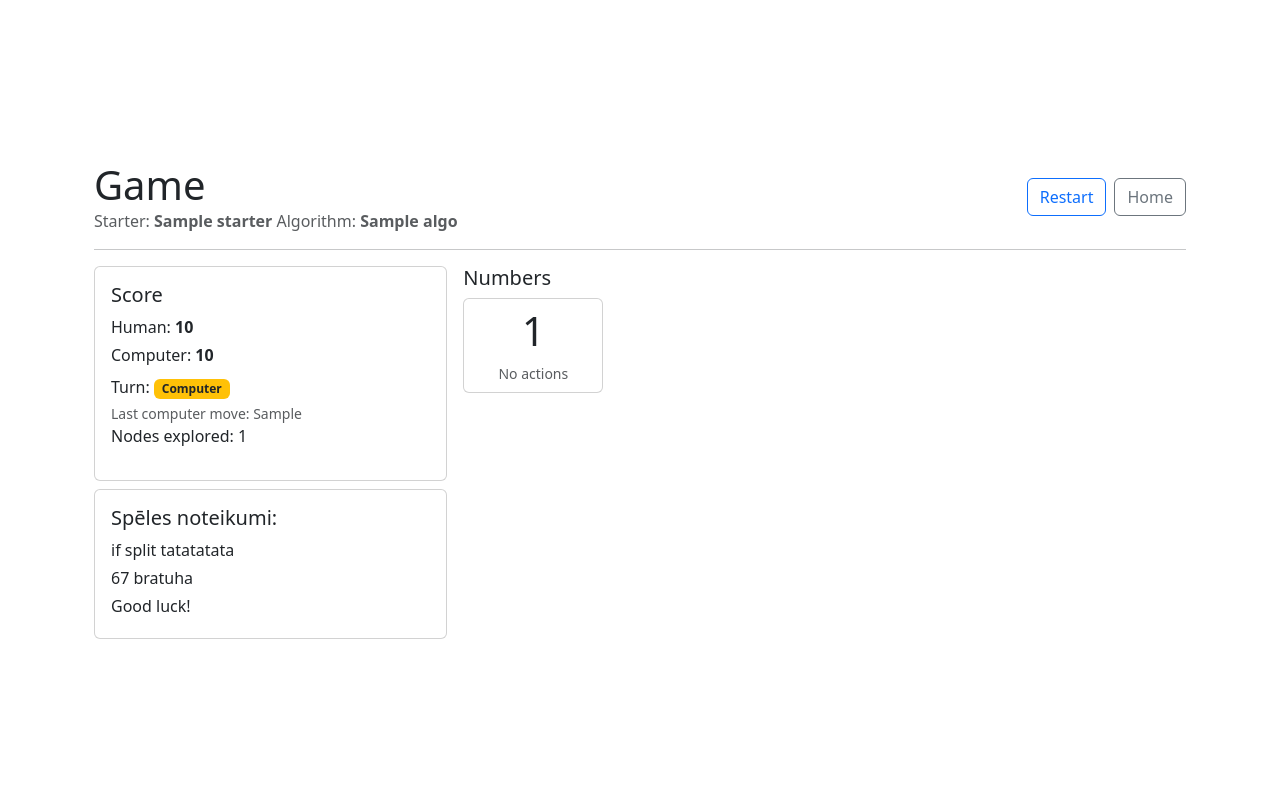
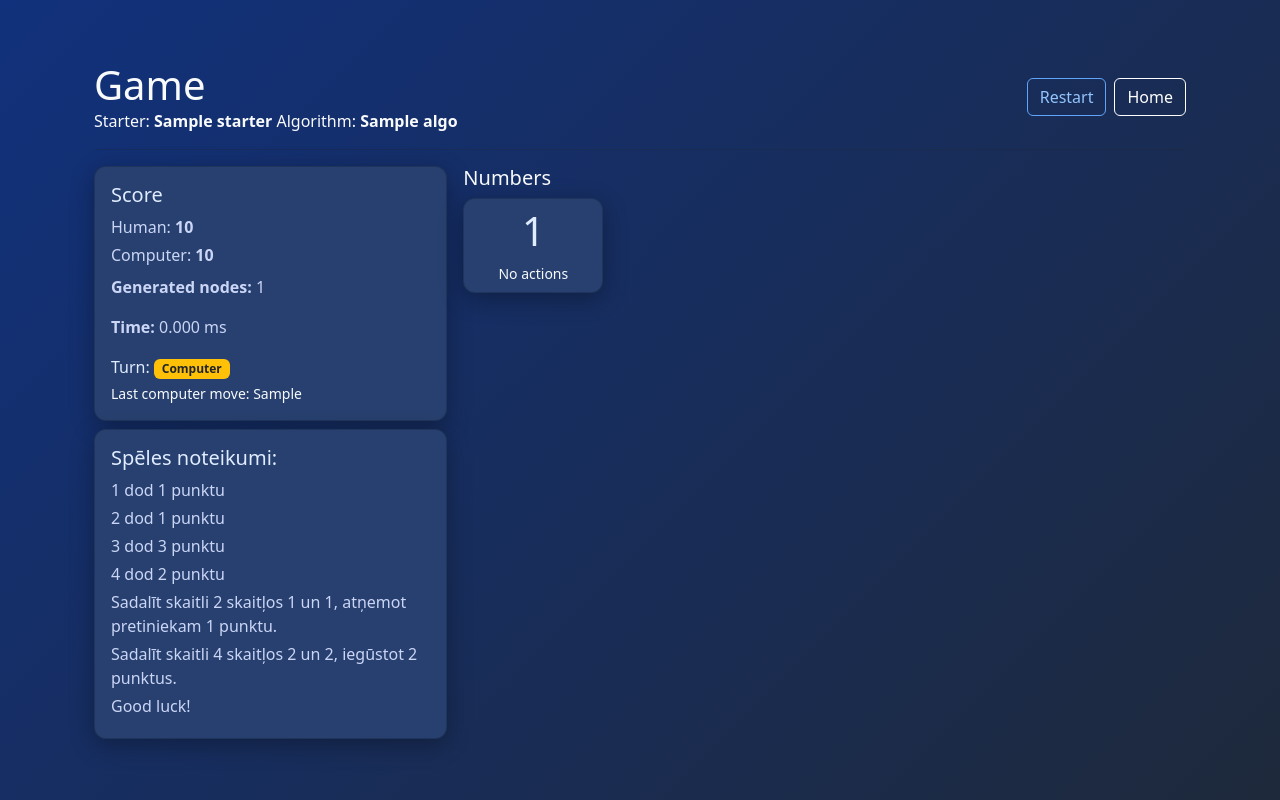
Before and after one commit to Fafn1rrr/ai_prakt1, a Flask app: template templates/game.html in a window 1280 px wide. Run offline with Flask 3, Linux system fonts and the light colour scheme; the template is opened without the code that fills it: most values are stand-ins (such as "Sample title", 1, 10 or a date in 2020).

Commit message:
finished(maybe)

```diff
--- a/app.py
+++ b/app.py
@@ -10,6 +10,8 @@ app.secret_key = "change-me-please"
 MINIMAX_DEPTH = 8
 ALPHABETA_DEPTH = 8
 
+# Konsoles statistika
+PRINT_AI_STATS = True
 
 
 class Node:
@@ -34,7 +36,7 @@ class Node:
 
         # Punktu tabula par skaitļa paņemšanu
         # Game rules: 1 un 2 dod 1 punktu, 3 dod 3 punktus, 4 dod 2 punktus
-        # Split 2 +1+1 dod 1 punktu, Split 4 -> 2+2 dod 2 punktus
+        # Split 2 +1+1 dod 0 punktu, Split 4 -> 2+2 dod 2 punktus
         take_points = {
             1: 1,
             2: 1,
@@ -55,9 +57,9 @@ class Node:
             new_seq.remove(2)
             new_seq.extend([1, 1])
             if self.turn:  # human
-                moves.append(Node(new_seq, False, self.algorithm, self.human_points + 1 , self.ai_points, move_desc = f"Human split 2"))
+                moves.append(Node(new_seq, False, self.algorithm, self.human_points + 0 , self.ai_points - 1, move_desc = f"Human split 2"))
             else:           # ai
-                moves.append(Node(new_seq, True, self.algorithm, self.human_points , self.ai_points + 1, move_desc = f"AI split 2"))
+                moves.append(Node(new_seq, True, self.algorithm, self.human_points - 1 , self.ai_points + 0, move_desc = f"AI split 2"))
         if 4 in self.numbers:
             new_seq = self.numbers.copy()
             new_seq.remove(4)
@@ -68,23 +70,45 @@ class Node:
                 moves.append(Node(new_seq, True, self.algorithm, self.human_points, self.ai_points + 2, move_desc = f"AI split 4"))
         self.children = moves # Saglabā visus atrastos bērnmezglus
         return moves # Atgriež iespējamo gājienu sarakstu
+def make_stats():
+    return {
+        "calls": 0,   # cik reizes algoritma funkcija tika izsaukta
+        "leaves": 0,   # cik lapu mezgli tika novērtēti
+        "generated_nodes": 0 # cik mezglu tika ģenerēti
+     }
+def heuristic(node):
+    if node.is_finish():
+        return 10000 * (node.ai_points - node.human_points)
 
-def heuristic(node):
-    score_diff = node.ai_points - node.human_points # Aprēķina punktu starpību par labu AI
- # Šeit vēlāk var izveidot gudrāku heiristisko funkciju
-    return score_diff
+    score_diff = node.ai_points - node.human_points
+    c2 = node.numbers.count(2)
+    c3 = node.numbers.count(3)
+    c4 = node.numbers.count(4)
 
-def minimax(node, depth):
-    #print(f"Evaluating leaf: {node.move_desc} |value {heuristic(node)} | depth: {depth} | value: {heuristic(node)} | Human: {node.human_points}, AI: {node.ai_points}, Remaining: {node.numbers}", flush=True)
+    side = 1 if not node.turn else -1
+
+    return (
+        10 * score_diff +
+        side * (1.0 * c2 + 1.5 * c3 + 2.0 * c4)
+    )
+
+def minimax(node, depth, stats=None):
+    if stats is not None:
+        stats["calls"] += 1
     if depth == 0 or node.is_finish(): # Ja sasniegts maksimālais dziļums vai spēle beigusies, atgriež heuristisko novērtējumu
+        if stats is not None:
+            stats["leaves"] += 1
         return heuristic(node), None
+    children = node.generate_children()
+
+    if stats is not None:
+        stats["generated_nodes"] += len(children)
 
     if not node.turn:  # AI MAX
         best_value = -math.inf # Sākotnēji labākā vērtība ir ļoti maza
         best_node = None # Labākais bērnmezgls sākumā nav zināms
-        for child in node.generate_children(): # Iziet cauri visiem iespējamajiem gājieniem
-            value, _ = minimax(child, depth - 1) # Rekursīvi novērtē bērnmezglu
-            #print(f"Minimax AI evaluating move: {child.move_desc} | value: {value}", flush=True)
+        for child in children: # Iziet cauri visiem iespējamajiem gājieniem
+            value, _ = minimax(child, depth - 1, stats) # Rekursīvi novērtē bērnmezglu
             if value > best_value:  # Ja atrasta labāka vērtība
                 best_value = value # Atjauno labāko vērtību
                 best_node = child # Saglabā atbilstošo mezglu
@@ -93,24 +117,31 @@ def minimax(node, depth):
     else:  # Human MIN # Ja tagad ir cilvēka gājiens, tas cenšas minimizēt vērtību
         best_value = math.inf
         best_node = None
-        for child in node.generate_children():
-            value, _ = minimax(child, depth - 1)
-            #print(f"Minimax Human evaluating move: {child.move_desc} | value: {value}", flush=True)
+        for child in children:
+            value, _ = minimax(child, depth - 1, stats)
             if value < best_value:
                 best_value = value
                 best_node = child
         return best_value, best_node
 
 
-def alpha_beta(node, depth, alpha=-math.inf, beta=math.inf):
+def alpha_beta(node, depth, alpha=-math.inf, beta=math.inf, stats=None):
+    if stats is not None:
+        stats["calls"] += 1
     if depth == 0 or node.is_finish():
+        if stats is not None:
+            stats["leaves"] += 1
         return heuristic(node), None
+
+    children = node.generate_children()
+    if stats is not None:
+        stats["generated_nodes"] += len(children)
 
     if not node.turn:  # AI MAX
         best_value = -math.inf
         best_node = None
-        for child in node.generate_children():
-            value, _ = alpha_beta(child, depth - 1, alpha, beta)
+        for child in children:
+            value, _ = alpha_beta(child, depth - 1, alpha, beta, stats)
 
             if value > best_value:
                 best_value = value
@@ -124,8 +155,8 @@ def alpha_beta(node, depth, alpha=-math.inf, beta=math.inf):
     else:  # Human MIN
         best_value = math.inf
         best_node = None
-        for child in node.generate_children():
-            value, _ = alpha_beta(child, depth - 1, alpha, beta)
+        for child in children:
+            value, _ = alpha_beta(child, depth - 1, alpha, beta, stats)
 
             if value < best_value:
                 best_value = value
@@ -138,15 +169,30 @@ def alpha_beta(node, depth, alpha=-math.inf, beta=math.inf):
 
 # Funkcija, kas izpilda AI gājienu un atgriež aprakstu
 def ai_do_turn_and_get_text(node):
+    stats = make_stats()
+    start_time = time.perf_counter()
 
     if node.algorithm:
-        _, best_node = minimax(node, depth=MINIMAX_DEPTH)
+        best_value, best_node = minimax(node, depth=MINIMAX_DEPTH, stats=stats)
+        algo_name = "Minimax"
     else:
-        _, best_node = alpha_beta(node, depth=ALPHABETA_DEPTH)
-
+        best_value, best_node = alpha_beta(node, depth=ALPHABETA_DEPTH, stats=stats)
+        algo_name = "Alpha-Beta"
+    elapsed_ms = (time.perf_counter() - start_time) * 1000
+    if PRINT_AI_STATS:
+        print(
+            f"[{algo_name}] "
+            f"move={best_node.move_desc if best_node else 'None'} | "
+            f"value={best_value} | "
+            f"time={elapsed_ms:.3f} ms | "
+            f"calls={stats['calls']} | "
+            f"leaves={stats['leaves'] }"
+            f"generated_nodes={stats['generated_nodes'] }",
+            flush=True
+        )
     if best_node is None:
-        return node, None
-    return best_node, best_node.move_desc
+        return node, None, stats["generated_nodes"], elapsed_ms
+    return best_node, best_node.move_desc, stats["generated_nodes"], elapsed_ms
 # Ģenerē sākotnējo nejaušo skaitļu sarakstu
 def generate_numbers(length):
     return [random.randint(1, 4) for _ in range(length)]
@@ -173,9 +219,10 @@ def save_state_to_session(state, meta):
         "turn_bool": state.turn,      # bool
         "algo_bool": state.algorithm,  # bool
         "last_ai_move": meta.get("last_ai_move"),
-        "nodes_count": meta.get("nodes_count")
+        "nodes_count": meta.get("nodes_count"),
+        "time_ms": meta.get("time_ms")
     }
-    session.modified = True  # важно для стабильности сохранения
+    session.modified = True
 
 # Nosaka uzvarētāju, ja spēle ir beigusies
 def calc_winner(state):
@@ -204,7 +251,7 @@ def game():
             return render_template("index.html", error="Ievadi skaitli no 15 līdz 20!")
 
         length = int(length_str)
-        if length < 15 or length > 21:
+        if length < 15 or length > 20:
             return render_template("index.html", error="Garumam jābūt 15..20!")
 
         starter = request.form.get("starter", "human")   # human/ai
@@ -214,13 +261,14 @@ def game():
         algo_bool = (algo_str == "minimax")
 #Maks ----<
         node = Node(numbers=generate_numbers(length), turn=turn_bool,human_points=0, ai_points=0, algorithm=algo_bool)
-        meta = {"length": length, "starter": starter, "algo": algo_str}
+        meta = {"length": length, "starter": starter, "algo": algo_str, "last_ai_move": None, "generated_nodes": None, "visited_nodes": None, "leaf_nodes": None, "time_ms": None}
 
-        # если первым ходит AI — ход AI
+
         if not node.turn and not node.is_finish():
-            node, text = ai_do_turn_and_get_text(node)
+            node, text, generated_nodes, elapsed_ms = ai_do_turn_and_get_text(node)
             meta["last_ai_move"] = text
-            meta["nodes_count"] = None
+            meta["nodes_count"] = generated_nodes
+            meta["time_ms"] = elapsed_ms
 
         save_state_to_session(node, meta)
         return redirect(url_for("game"))
@@ -235,7 +283,7 @@ def game():
     moves = []
     mapped_moves = {}
 
-    if node.turn and not finished:  # ход человека
+    if node.turn and not finished:
         moves = node.generate_children()
 
     for idx, m in enumerate(moves):
@@ -255,7 +303,8 @@ def game():
         finished=finished,
         winner=winner,
         last_ai_move=data.get("last_ai_move"),
-        nodes_count=data.get("nodes_count")
+        nodes_count=data.get("nodes_count"),
+        time_ms=data.get("time_ms")
     )
 
 #Maks ---->
@@ -270,7 +319,7 @@ def move():
     if node.is_finish():
         return redirect(url_for("game"))
 #Maks ----<
-    # кнопки доступны только человеку, но на всякий случай
+
     if not node.turn:
         return redirect(url_for("game"))
 
@@ -285,12 +334,13 @@ def move():
     node = children[move_id]
 
 
-    meta = {"length": data["length"], "starter": data["starter"], "algo": data["algo"]}
-    # если теперь ход AI — ход AI
+    meta = {"length": data["length"], "starter": data["starter"], "algo": data["algo"], "last_ai_move": None, "generated_nodes": None, "visited_nodes": None, "leaf_nodes": None, "time_ms": None}
+
     if (not node.is_finish()) and (not node.turn):
-        node, text = ai_do_turn_and_get_text(node)
+        node, text, generated_nodes, elapsed_ms = ai_do_turn_and_get_text(node)
         meta["last_ai_move"] = text
-        meta["nodes_count"] = None
+        meta["nodes_count"] = generated_nodes
+        meta["time_ms"] = elapsed_ms
     save_state_to_session(node, meta)
 
     return redirect(url_for("game"))
@@ -311,10 +361,13 @@ def restart():
     algo_bool = (algo_str == "minimax")
 #Maks ----<
     node = Node(numbers=generate_numbers(length), turn=turn_bool,human_points=0, ai_points=0, algorithm=algo_bool)
-    meta = {"length": length, "starter": starter, "algo": algo_str, "last_ai_move": None}
+    meta = {"length": length, "starter": starter, "algo": algo_str, "last_ai_move": None, "generated_nodes": None, "visited_nodes": None, "leaf_nodes": None, "time_ms": None}
 
     if (not node.turn) and (not node.is_finish()):
-        node, meta["last_ai_move"] = ai_do_turn_and_get_text(node)
+        node, text, generated_nodes, elapsed_ms = ai_do_turn_and_get_text(node)
+        meta["last_ai_move"] = text
+        meta["nodes_count"] = generated_nodes
+        meta["time_ms"] = elapsed_ms
 
     save_state_to_session(node, meta)
     return redirect(url_for("game"))
--- a/static/css/style.css
+++ b/static/css/style.css
@@ -1,8 +1,110 @@
-@media only screen and (max-width: 736px) {
-     .w-75{
-          width: 100% !important;
-     }
-     .w-50{
-          width: 100% !important;
-     }
+
+  h1, h2, h3, h4, h5, h6 {
+  color: #f8fafc;
+  }
+
+  p, span, label {
+  color: #cbd5f5;
 }
+input {
+  background: #1e293b;
+  border: 1px solid #475569;
+  color: #f1f5f9;
+}
+
+input::placeholder {
+  color: #94a3b8;
+}
+
+body {
+  background: linear-gradient(135deg, #11317c, #1e293b);
+}
+
+/* Cards */
+.card, .score-box, .number-card {
+  background: #27406f;
+  color: #e0ecff;
+  border-radius: 12px;
+  box-shadow: 0 6px 25px rgba(0,0,0,0.3);
+}
+
+.custom-card.text-center .card-body {
+  background: #34558b;
+  border-radius: 12px;
+  border: 1px solid #93c5fd;
+}
+
+.number-card h3 {
+  color: #445f83;
+}
+
+.custom-card.text-center {
+  border: 1px solid #60a5fa;
+}
+
+.number-value {
+  color: #f8fafc;
+  font-size: 3.25rem;
+  font-weight: 700;
+  line-height: 1;
+  text-shadow: none;
+}
+
+.btn-primary {
+  background: #3b82f6;
+  border: none;
+  color: white;
+}
+
+.btn-primary:hover {
+  background: #2563eb;
+}
+
+.btn-outline-primary {
+  border: 1px solid #60a5fa;
+  color: #93c5fd;
+}
+
+.btn-outline-primary:hover {
+  background: #60a5fa;
+  color: #0f172a;
+}
+
+.btn-outline-secondary {
+  border: 1px solid #ffffff;
+  color: #ffffff;
+}
+
+/* Split buttons */
+.btn-split {
+  background: transparent;
+  border: 1px solid #94a3b8;
+  color: #cbd5f5;
+}
+
+.btn-split:hover {
+  background: #475569;
+}
+
+/* Score panel */
+.score-box {
+  background: #34558b;
+}
+
+.badge-ai {
+  background: #facc15;
+  color: #1e293b;
+  font-weight: bold;
+}
+
+.no-actions {
+  color: #f8fafc !important;
+  font-weight: 600;
+}
+.text-muted {
+  color: #f8fafc !important;
+}
+
+.game-finished-title {
+  color: #055160;
+}
--- a/templates/game.html
+++ b/templates/game.html
@@ -28,7 +28,8 @@
           <h5 class="card-title">Score</h5>
           <p class="mb-1">Human: <b>{{ human_points }}</b></p>
           <p class="mb-2">Computer: <b>{{ ai_points }}</b></p>
-
+          <p><b>Generated nodes:</b> {{ nodes_count }}</p>
+          <p><b>Time:</b> {{ "%.3f"|format(time_ms) if time_ms is not none else "-" }} ms</p>
           <div>
             Turn:
             {% if turn == "human" %}
@@ -38,7 +39,6 @@
             {% endif %}
             {% if last_ai_move %}
               <div class="small text-muted mt-1">Last computer move: {{ last_ai_move }}</div>
-              <p>Nodes explored: {{ nodes_count }}</p>
             {% endif %}
           </div>
         </div>
@@ -48,14 +48,18 @@
       <div class="card mt-2">
         <div class="card-body">
           <h5 class="card-title">Spēles noteikumi:</h5>
-          <p class="mb-1">if split tatatatata</p>
-          <p class="mb-1">67 bratuha</p>
+          <p class="mb-1">1 dod 1 punktu</p>
+          <p class="mb-1">2 dod 1 punktu</p>
+          <p class="mb-1">3 dod 3 punktu</p>
+          <p class="mb-1">4 dod 2 punktu</p>
+          <p class="mb-1">Sadalīt skaitli 2 skaitļos 1 un 1, atņemot pretiniekam 1 punktu.</p>
+          <p class="mb-1">Sadalīt skaitli 4 skaitļos 2 un 2, iegūstot 2 punktus.</p>
           <p class="mb-1">Good luck!</p>
         </div>
       </div>
       {% if finished %}
       <div class="alert alert-info mt-2">
-        <h5 class="mb-1">Game finished!</h5>
+        <h5 class="mb-1 game-finished-title">Game finished!</h5>
         <div>Winner: <b>{{ winner }}</b></div>
         <div class="mt-2">
           <a href="/restart" class="btn btn-primary">Start again</a>
```
